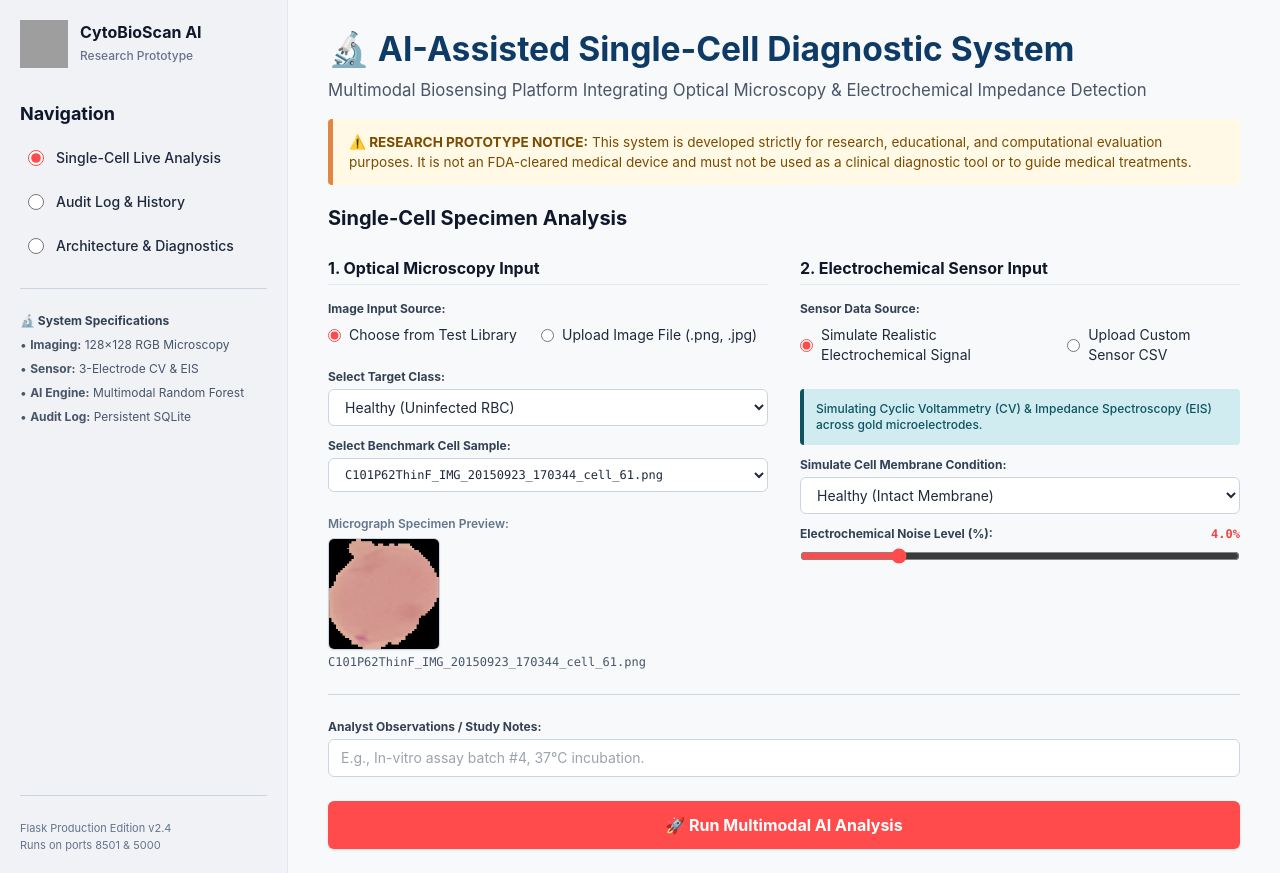
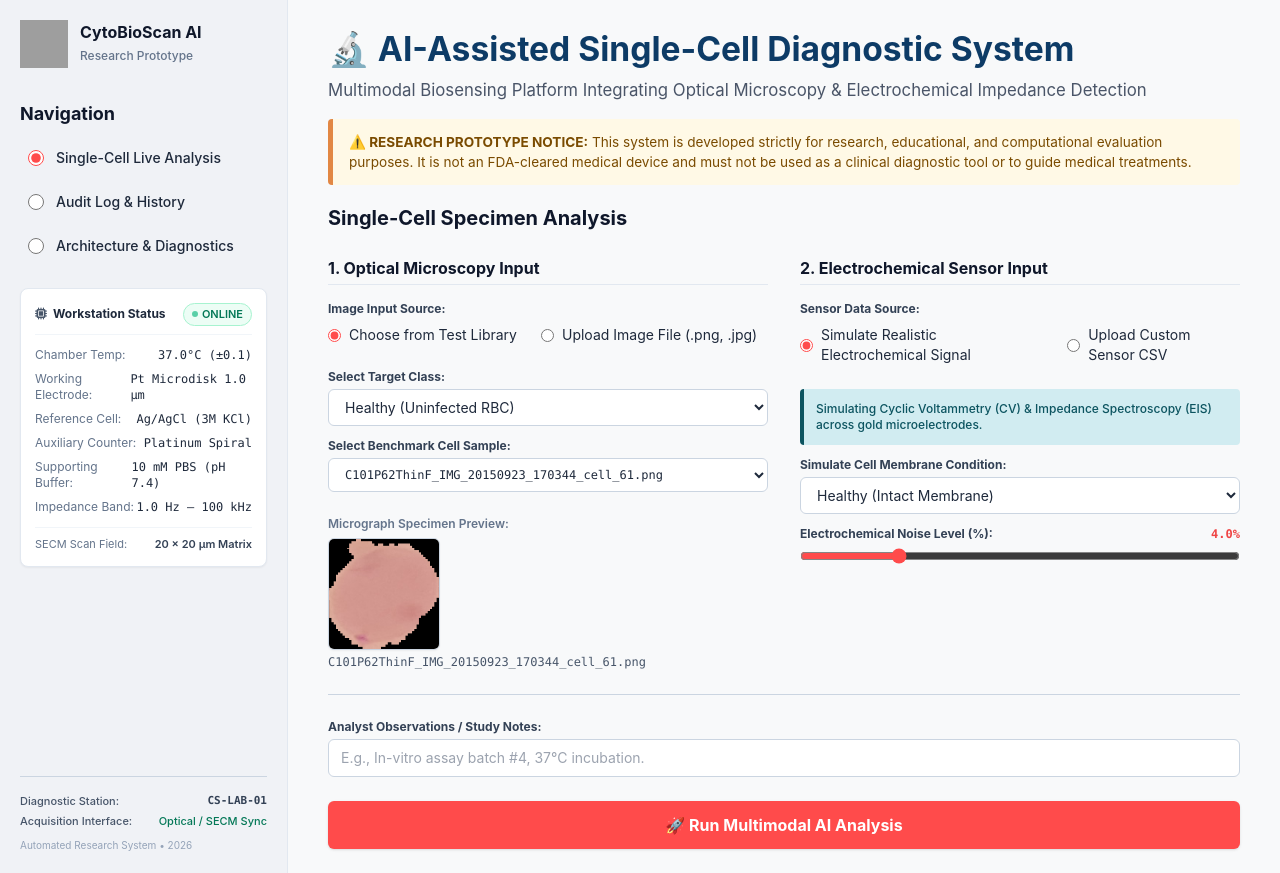
Before and after one commit to Niraj7089/CytoBioscanAI, a Flask app: page / in a window 1280 px wide. Run offline with Flask 3, Linux system fonts and the light colour scheme; parts of the project's set-up code (start-up, migrations or seed data) failed here and were passed over; some libraries are stand-ins or nearby versions; grey boxes are pictures that could not be loaded.

Commit message:
feat: Replace static specifications with live instrument chamber telemetry panel

```diff
--- a/app.py
+++ b/app.py
@@ -63,6 +63,7 @@ from reports.generate_report import generate_pdf_report
 # Initialize Flask App
 app = Flask(__name__, template_folder="templates")
 app.config["MAX_CONTENT_LENGTH"] = 16 * 1024 * 1024  # 16 MB max upload
+app.config["TEMPLATES_AUTO_RELOAD"] = True
 TELEMETRY_CACHE = {}
 
 
--- a/templates/index.html
+++ b/templates/index.html
@@ -98,20 +98,64 @@
                 </div>
             </div>
 
-            <!-- Sidebar Info Divider -->
-            <hr class="border-slate-300">
-            <div class="space-y-2 text-xs text-slate-600">
-                <p class="font-bold text-slate-700">🔬 System Specifications</p>
-                <p>• <strong>Imaging:</strong> 128×128 RGB Microscopy</p>
-                <p>• <strong>Sensor:</strong> 3-Electrode CV & EIS</p>
-                <p>• <strong>AI Engine:</strong> Multimodal Random Forest</p>
-                <p>• <strong>Audit Log:</strong> Persistent SQLite</p>
+            <!-- Live Instrument Telemetry Panel -->
+            <div class="bg-white border border-slate-200 rounded-lg p-3.5 shadow-sm space-y-3">
+                <div class="flex items-center justify-between pb-2 border-b border-slate-100">
+                    <span class="text-xs font-bold text-slate-800 flex items-center space-x-1.5">
+                        <i class="fa-solid fa-microchip text-slate-600"></i>
+                        <span>Workstation Status</span>
+                    </span>
+                    <span class="inline-flex items-center space-x-1 text-[11px] font-semibold text-emerald-700 bg-emerald-50 px-2 py-0.5 rounded-full border border-emerald-200">
+                        <span class="w-1.5 h-1.5 rounded-full bg-emerald-500 animate-pulse"></span>
+                        <span>ONLINE</span>
+                    </span>
+                </div>
+
+                <div class="space-y-2 text-xs text-slate-600">
+                    <div class="flex justify-between items-center">
+                        <span class="text-slate-500">Chamber Temp:</span>
+                        <span class="font-mono font-medium text-slate-800">37.0°C (±0.1)</span>
+                    </div>
+                    <div class="flex justify-between items-center">
+                        <span class="text-slate-500">Working Electrode:</span>
+                        <span class="font-mono font-medium text-slate-800">Pt Microdisk 1.0 µm</span>
+                    </div>
+                    <div class="flex justify-between items-center">
+                        <span class="text-slate-500">Reference Cell:</span>
+                        <span class="font-mono font-medium text-slate-800">Ag/AgCl (3M KCl)</span>
+                    </div>
+                    <div class="flex justify-between items-center">
+                        <span class="text-slate-500">Auxiliary Counter:</span>
+                        <span class="font-mono font-medium text-slate-800">Platinum Spiral</span>
+                    </div>
+                    <div class="flex justify-between items-center">
+                        <span class="text-slate-500">Supporting Buffer:</span>
+                        <span class="font-mono font-medium text-slate-800">10 mM PBS (pH 7.4)</span>
+                    </div>
+                    <div class="flex justify-between items-center">
+                        <span class="text-slate-500">Impedance Band:</span>
+                        <span class="font-mono font-medium text-slate-800">1.0 Hz – 100 kHz</span>
+                    </div>
+                </div>
+
+                <div class="pt-2 border-t border-slate-100 flex items-center justify-between text-[11px] text-slate-500">
+                    <span>SECM Scan Field:</span>
+                    <span class="font-semibold text-slate-700">20 × 20 µm Matrix</span>
+                </div>
             </div>
         </div>
 
-        <div class="text-[11px] text-slate-500 pt-6 border-t border-slate-300">
-            Flask Production Edition v2.4<br>
-            Runs on ports 8501 & 5000
+        <!-- Station Metadata Footer -->
+        <div class="pt-4 border-t border-slate-300 text-xs text-slate-500 space-y-1">
+            <div class="flex items-center justify-between text-[11px]">
+                <span class="font-medium text-slate-600">Diagnostic Station:</span>
+                <span class="font-mono font-semibold text-slate-700">CS-LAB-01</span>
+            </div>
+            <div class="flex items-center justify-between text-[11px]">
+                <span class="font-medium text-slate-600">Acquisition Interface:</span>
+                <span class="text-emerald-700 font-medium">Optical / SECM Sync</span>
+            </div>
+            <p class="text-[10px] text-slate-400 pt-1">Automated Research System • 2026</p>
         </div>
     </aside>
 
```
